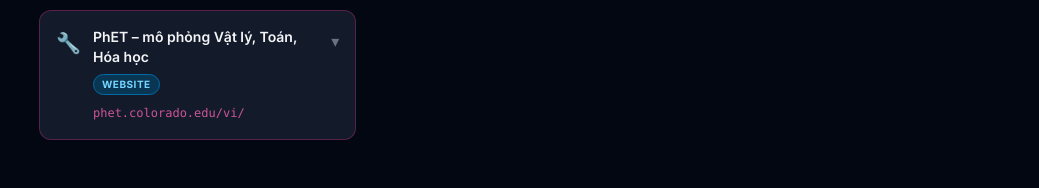
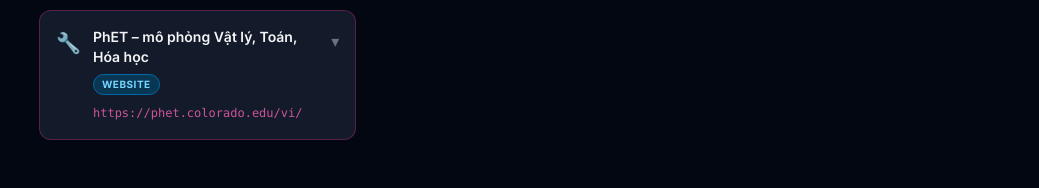
Before and after one commit to dhz5/dhz5.github.io, a React (Vite) app in the folder 1/: page / in a window 1280 px wide. Shown: the part 3852-4040 px from the top of the page, without its empty margins (241-1280 px from the left). Built offline with nearby package versions, Linux system fonts and the light colour scheme.

Commit message:
Update tips.ts

```diff
--- a/1/src/data/tips.ts
+++ b/1/src/data/tips.ts
@@ -590,7 +590,7 @@
       {
         id: "phet",
         title: "PhET – mô phỏng Vật lý, Toán, Hóa học",
-        command: "phet.colorado.edu/vi/",
+        command: "https://phet.colorado.edu/vi/",
         description: "Bộ mô phỏng tương tác miễn phí từ Đại học Colorado: vật lý, toán học, hóa học, sinh học. Hỗ trợ tiếng Việt, dùng tốt cho học sinh/giáo viên.",
         usage: "Vào phet.colorado.edu/vi/ → chọn môn → chạy mô phỏng trực tiếp trên trình duyệt",
         type: "web",
```
